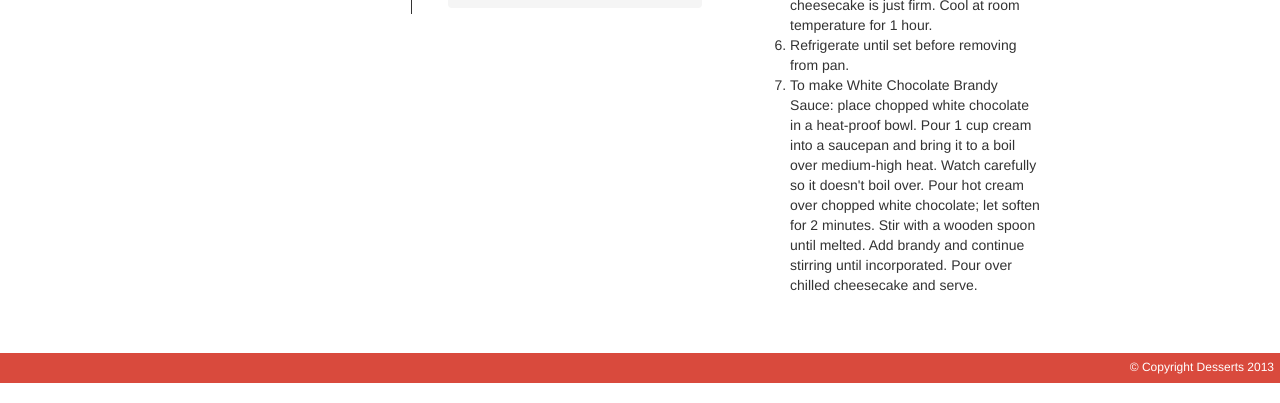
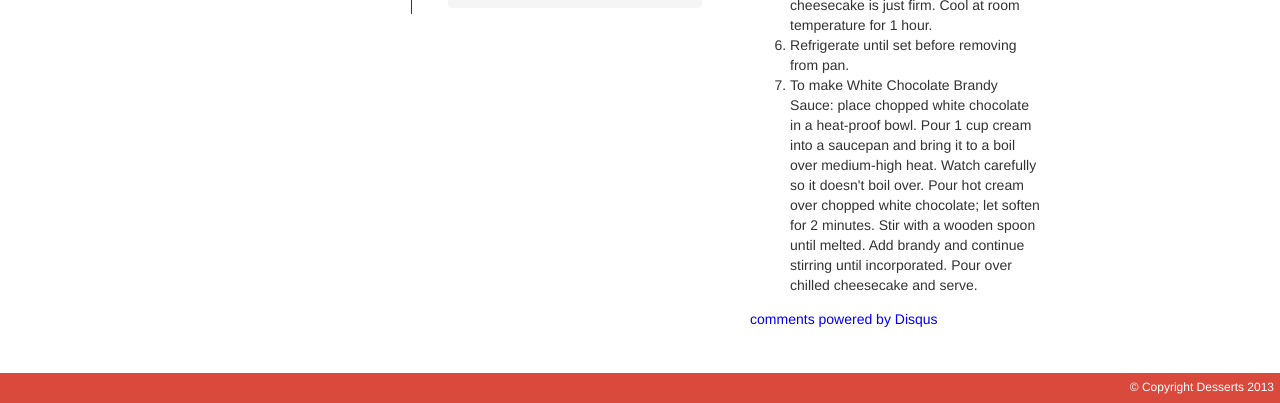
Before and after one commit to amuelb/large-data-website, a Jekyll site: the page built from cheesecake.html, in a window 1280 px wide and 1347 px high, cut to the strip 944-1347 px from the top of the window. Built offline with Jekyll 4.4.1, drawn with Linux system fonts in a browser that asks for light colours; Markdown is read by kramdown in place of the engine named in the settings; comment, search, counter and statistics services are not loaded; some of the changed lines change nothing that is shown.

Commit message:
comments and recipe

```diff
--- a/cheesecake.html
+++ b/cheesecake.html
@@ -3,20 +3,20 @@
 title: Cheesecake Recipe - Delicious fluffy white chocolate cheesecake.
 ---
 
-<div class="unit unit-s-hidden unit-m-hidden unit-l-1-4">
-	<div class="unit-spacer"> <img class="main-img-l" src="img/daily.jpg">
+<div class="unit unit-s-hidden unit-m-hidden unit-l-1-4" itemscope itemtype="http://schema.org/Recipe">
+	<div class="unit-spacer"> <img class="main-img-l" src="img/daily.jpg" itemprop="image" alt="cheesecake">
 		<div class="under-img-l">
-			<h1>Cheesecake</h1>
+			<h1 itemprop="name">Cheesecake</h1>
 			<div class="rating"> <span>★</span> <span>★</span> <span>★</span> <span>☆</span> <span>☆</span> </div>
-			<p>Delicious fluffy cheesecake with peanut and chocolate drizzel. Served with a side of fresh cut fruit.</p>
+			<p itemprop="description">Delicious fluffy cheesecake with peanut and chocolate drizzel. Served with a side of fresh cut fruit.</p>
 			<ul>
 				<h2>Ingredients</h2>
-				<li>4 (1 ounce) squares white chocolate</li>
-				<li>3 (8 ounce) packages cream cheese, room temperature</li>
-				<li>3/4 cup white sugar</li>
-				<li>1/4 cup all-purpose flour</li>
-				<li>3 eggs, room temperature</li>
-				<li>1/2 cup heavy cream, room temperature</li>
+				<li itemprop="ingredients">4 (1 ounce) squares white chocolate</li>
+				<li itemprop="ingredients">3 (8 ounce) packages cream cheese, room temperature</li>
+				<li itemprop="ingredients">3/4 cup white sugar</li>
+				<li itemprop="ingredients">1/4 cup all-purpose flour</li>
+				<li itemprop="ingredients">3 eggs, room temperature</li>
+				<li itemprop="ingredients">1/2 cup heavy cream, room temperature</li>
 			</ul>
 		</div>
 	</div>
@@ -28,23 +28,23 @@
 				<li><a href="{{site.baseurl}}/baked-desserts.html">BAKED DESSERTS</a></li>
 				<li class="active">CHEESECAKE</li>
 			</ol>
-			<img class="main-img-sm" src="img/daily.jpg">
+			<img class="main-img-sm" src="img/daily.jpg" itemprop="image" alt="cheesecake">
 			<div class="under-img-sm">
-				<h1>Cheesecake</h1>
+				<h1 itemprop="name">Cheesecake</h1>
 				<div class="rating"> <span>★</span> <span>★</span> <span>★</span> <span>☆</span> <span>☆</span> </div>
-				<p>Delicious fluffy cheesecake with peanut and chocolate drizzel. Served with a side of fresh cut fruit.</p>
+				<p itemprop="description">Delicious fluffy cheesecake with peanut and chocolate drizzel. Served with a side of fresh cut fruit.</p>
 				<ul>
 					<h2>Ingredients</h2>
-					<li>4 (1 ounce) squares white chocolate</li>
-					<li>3 (8 ounce) packages cream cheese, room temperature</li>
-					<li>3/4 cup white sugar</li>
-					<li>1/4 cup all-purpose flour</li>
-					<li>3 eggs, room temperature</li>
-					<li>1/2 cup heavy cream, room temperature</li>
+					<li itemprop="ingredients">4 (1 ounce) squares white chocolate</li>
+					<li itemprop="ingredients">3 (8 ounce) packages cream cheese, room temperature</li>
+					<li itemprop="ingredients">3/4 cup white sugar</li>
+					<li itemprop="ingredients">1/4 cup all-purpose flour</li>
+					<li itemprop="ingredients">3 eggs, room temperature</li>
+					<li itemprop="ingredients">1/2 cup heavy cream, room temperature</li>
 				</ul>
 			</div>
 			<h2>Directions</h2>
-			<ol>
+			<ol itemprop="recipeInstructions">
 				<li>Preheat oven to 300 degrees F (150 degrees C).</li>
 				<li>Wrap the outside of a 10-inch springform pan with foil. Grease the inside of the pan.</li>
 				<li>Place the cream cheese, sugar, and flour in a mixing bowl and cream until light and fluffy. Beat in eggs one at a time, mixing well after each addition. Scrape bowl.</li>
@@ -53,5 +53,21 @@
 				<li>Refrigerate until set before removing from pan.</li>
 				<li>To make White Chocolate Brandy Sauce: place chopped white chocolate in a heat-proof bowl. Pour 1 cup cream into a saucepan and bring it to a boil over medium-high heat. Watch carefully so it doesn't boil over. Pour hot cream over chopped white chocolate; let soften for 2 minutes. Stir with a wooden spoon until melted. Add brandy and continue stirring until incorporated. Pour over chilled cheesecake and serve.</li>
 			</ol>
+
+			<div id="disqus_thread"></div>
+    <script type="text/javascript">
+        /* * * CONFIGURATION VARIABLES: EDIT BEFORE PASTING INTO YOUR WEBPAGE * * */
+        var disqus_shortname = 'desserts'; // required: replace example with your forum shortname
+
+        /* * * DON'T EDIT BELOW THIS LINE * * */
+        (function() {
+            var dsq = document.createElement('script'); dsq.type = 'text/javascript'; dsq.async = true;
+            dsq.src = '//' + disqus_shortname + '.disqus.com/embed.js';
+            (document.getElementsByTagName('head')[0] || document.getElementsByTagName('body')[0]).appendChild(dsq);
+        })();
+    </script>
+    <noscript>Please enable JavaScript to view the <a href="http://disqus.com/?ref_noscript">comments powered by Disqus.</a></noscript>
+    <a href="http://disqus.com" class="dsq-brlink">comments powered by <span class="logo-disqus">Disqus</span></a>
+
 	</div>
 </div>
```
